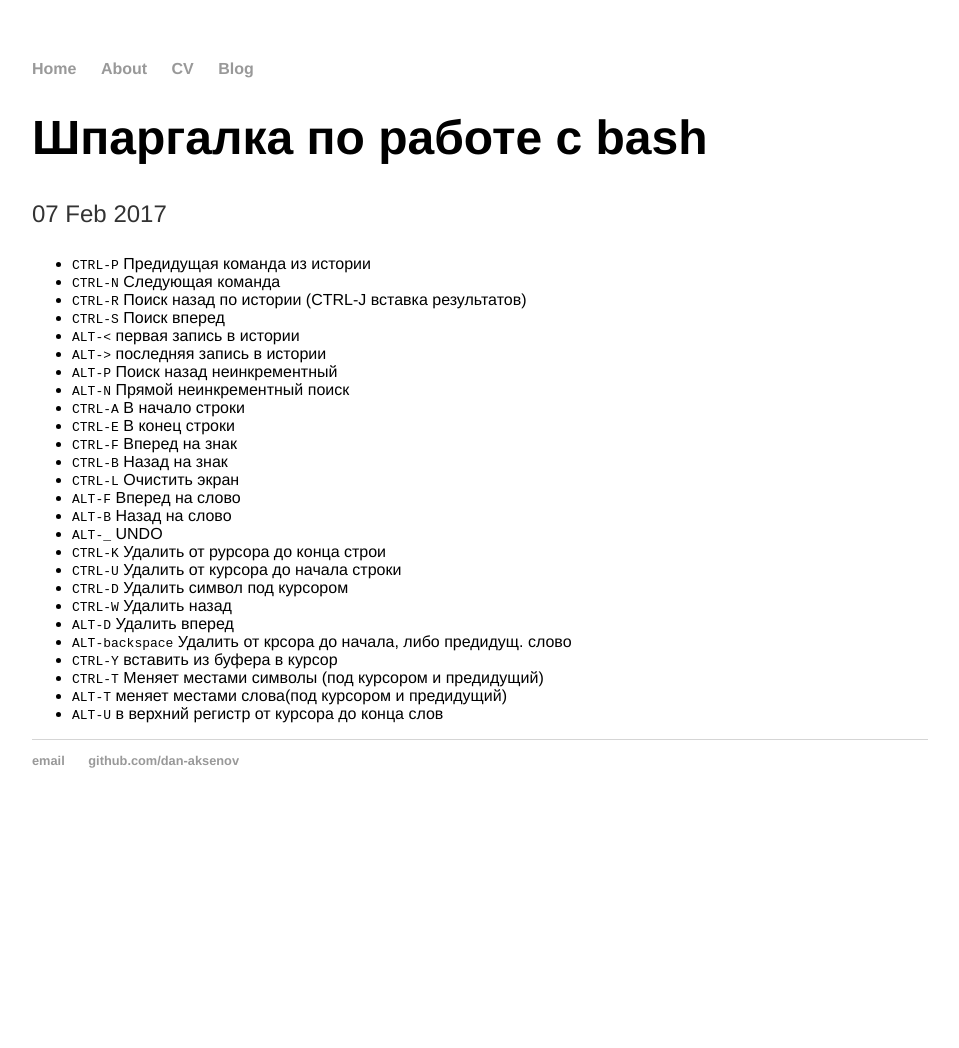
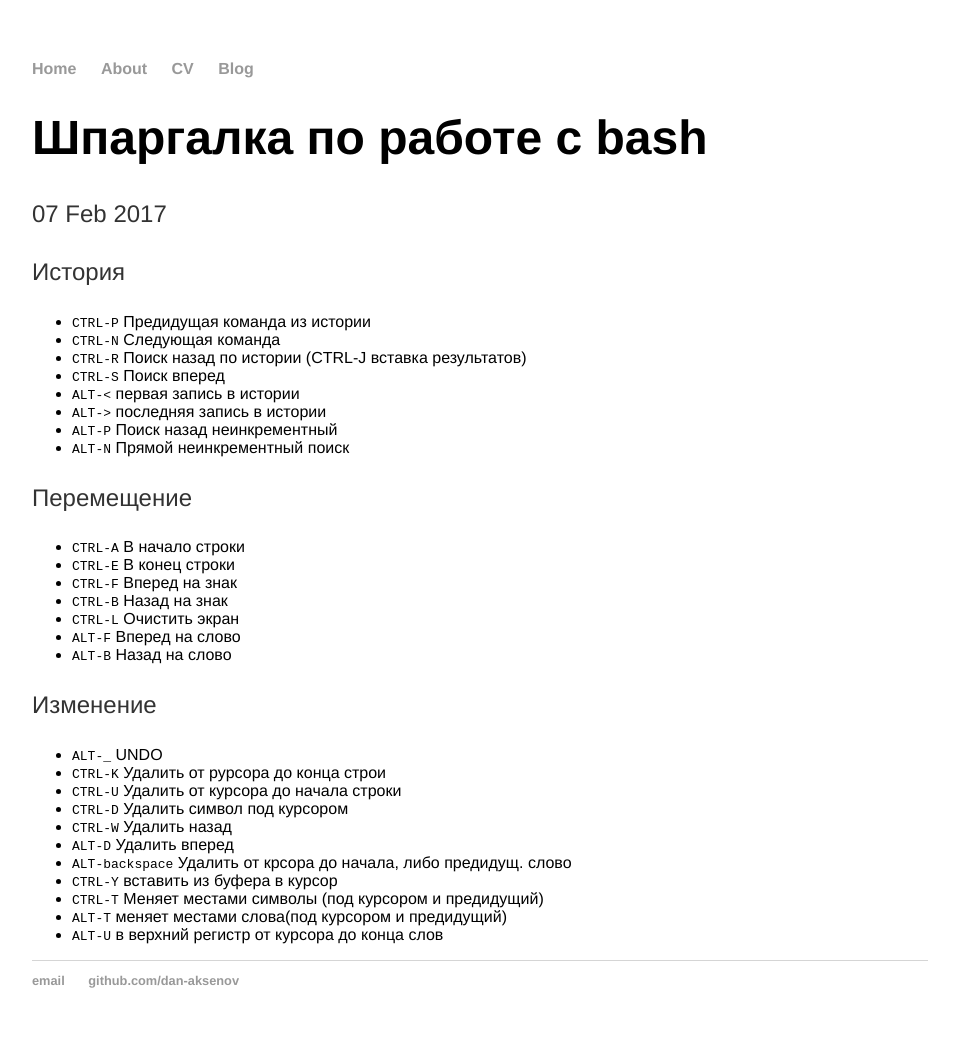
Before and after one commit to dan-aksenov/dan-aksenov.github.io-old, a Jekyll site: the page built from _posts/2017-02-07-bash-commandline-cheatsheet.md, in a window 1280 px wide. Shown: the whole page, without its empty margins (160-1119 px from the left). Built offline with Jekyll 4.4.1, drawn with Linux system fonts in a browser that asks for light colours; before the commit the page ends 900 px from its top, so only the background shows below that.

Commit message:
delimited by category

```diff
--- a/_posts/2017-02-07-bash-commandline-cheatsheet.md
+++ b/_posts/2017-02-07-bash-commandline-cheatsheet.md
@@ -4,6 +4,7 @@
 date: 2017-02-07
 ---
 
+История
 * `CTRL-P`	Предидущая команда из истории
 * `CTRL-N`	Следующая команда
 * `CTRL-R`	Поиск назад по истории (CTRL-J вставка результатов)
@@ -12,6 +13,8 @@
 * `ALT->`	последняя запись в истории
 * `ALT-P`	Поиск назад неинкрементный
 * `ALT-N`	Прямой неинкрементный поиск
+
+Перемещение
 * `CTRL-A`	В начало строки
 * `CTRL-E`	В конец строки
 * `CTRL-F`	Вперед на знак
@@ -19,6 +22,8 @@
 * `CTRL-L`	Очистить экран
 * `ALT-F`	Вперед на слово
 * `ALT-B`	Назад на слово
+
+Изменение
 * `ALT-_`	UNDO
 * `CTRL-K`	Удалить от рурсора до конца строи
 * `CTRL-U`	Удалить от курсора до начала строки
```
